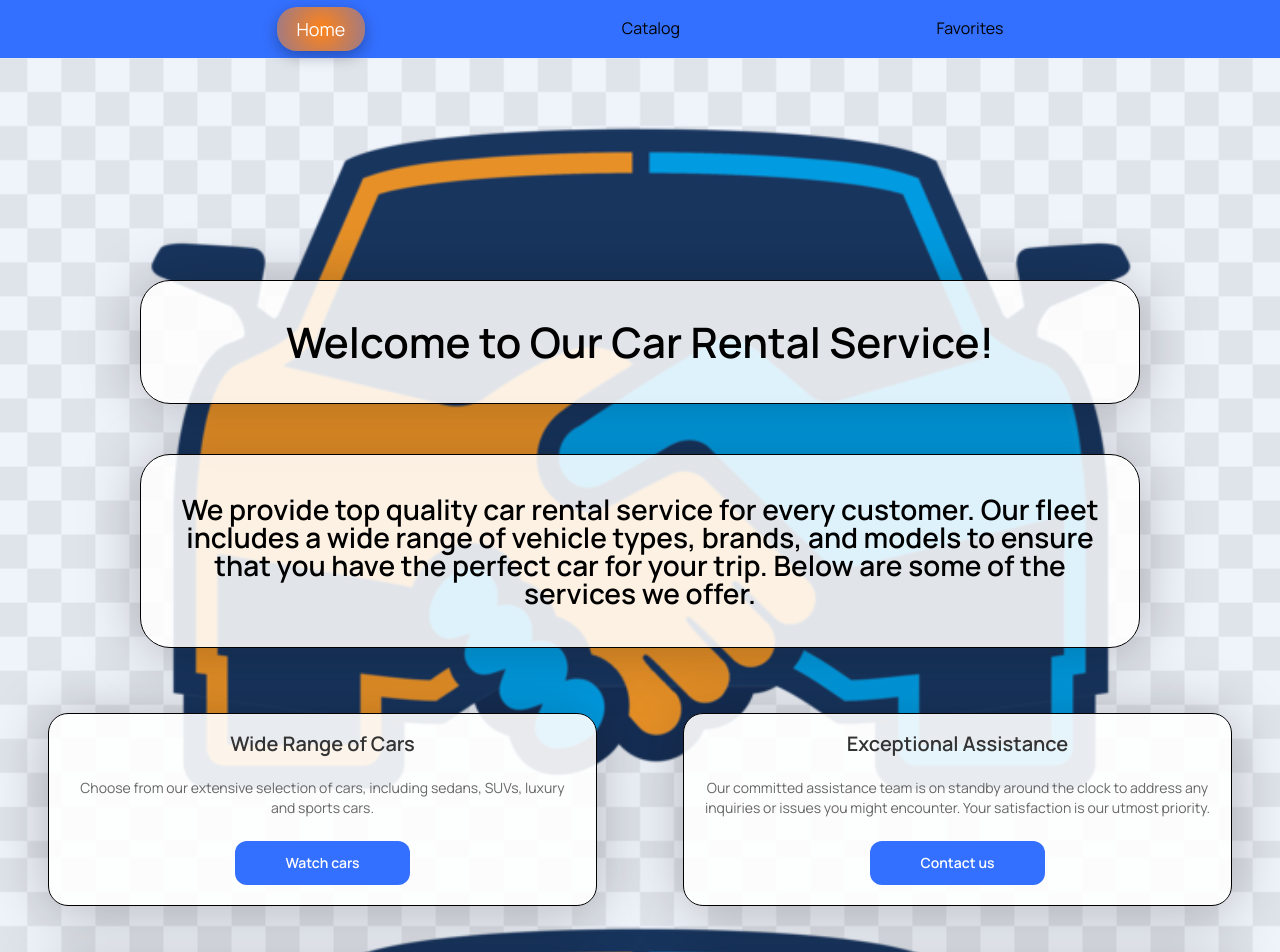
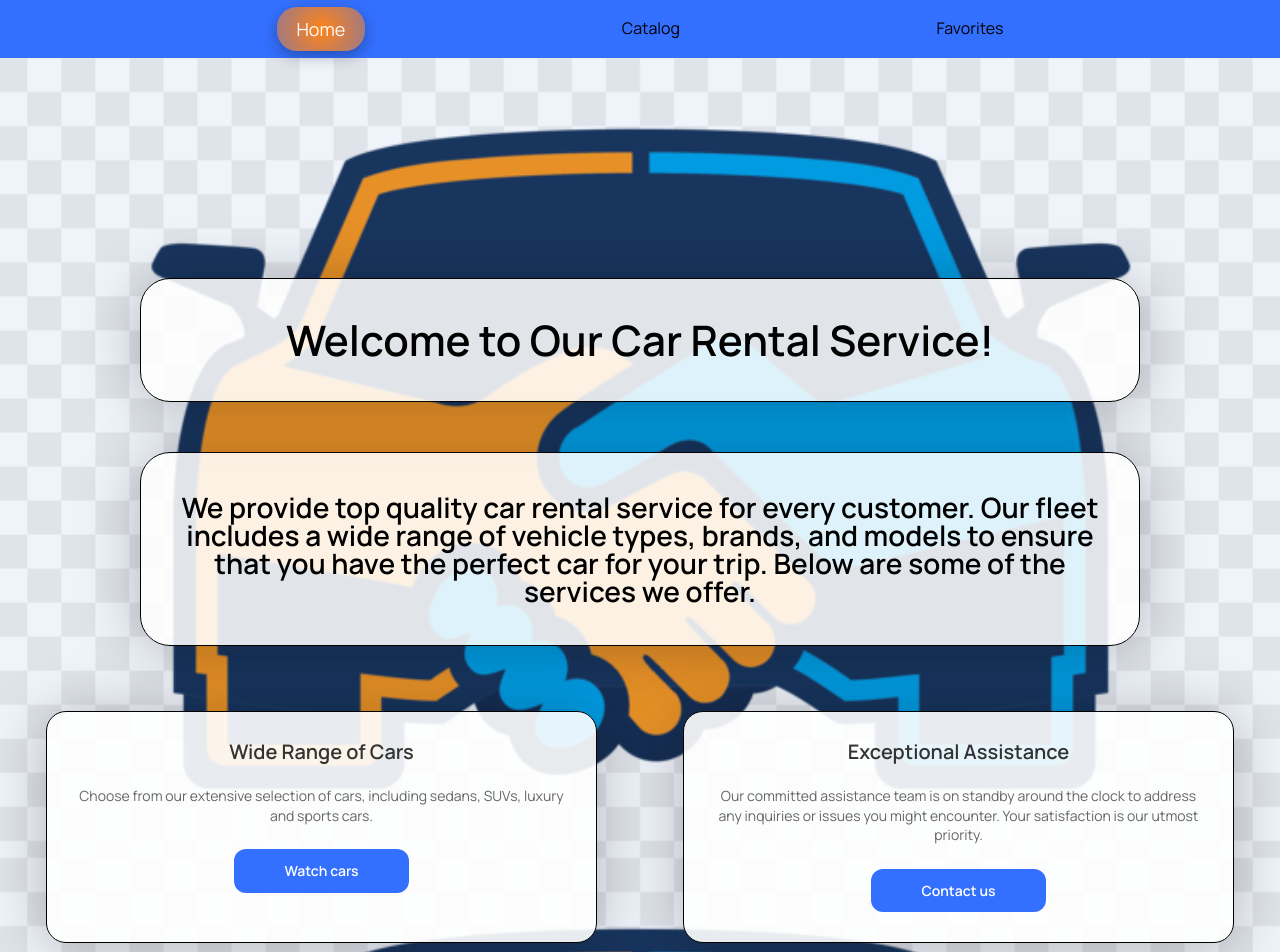
Before and after one commit to BerkovskiiAlex/car-rental, a React (Create React App) app: page / in a window 1280 px wide. Shown: the top 952 px of the page. Built offline with nearby package versions, Linux system fonts and the light colour scheme.

Commit message:
fix bug h1, restyled Home

```diff
--- a/src/components/Layout/Layout.styled.js
+++ b/src/components/Layout/Layout.styled.js
@@ -15,7 +15,7 @@ export const StyledNav = styled.nav`
 `;
 
 export const StyledUl = styled.ul`
-  max-width: 1440px;
+  max-width: 2560px;
   display: flex;
   justify-content: space-evenly;
 `;
--- a/src/pages/HomePage/Home.jsx
+++ b/src/pages/HomePage/Home.jsx
@@ -42,9 +42,7 @@ export const Home = () => {
             address any inquiries or issues you might encounter. Your
             satisfaction is our utmost priority.
           </StyledServiceDescription>
-          <StyledRentalCarLink href="tel:+380730000000">
-            Contact us
-          </StyledRentalCarLink>
+          <StyledHomeLink href="tel:+380730000000">Contact us</StyledHomeLink>
         </StyledService>
         <StyledService>
           <StyledServiceTitle>Flexible Rental Periods</StyledServiceTitle>
--- a/src/pages/HomePage/Home.styled.js
+++ b/src/pages/HomePage/Home.styled.js
@@ -4,8 +4,8 @@ import styled from "styled-components";
 import carRentalIcon from "../../data/car-rental.png";
 import { Link } from "react-router-dom";
 
-export const StyledContainer = styled.div`
-  max-width: 1440px;
+export const StyledContainer = styled.section`
+  max-width: 2560px;
   background-image: url(${carRentalIcon});
   background-size: cover;
   background-position: center;
@@ -16,7 +16,7 @@ export const StyledContainer = styled.div`
   flex-direction: column;
   background-attachment: fixed;
   margin-top: 58px;
-  padding: 30px;
+  padding: 28px;
 
   &:before {
     content: "";
@@ -29,9 +29,15 @@ export const StyledContainer = styled.div`
     background-color: #0f3eae10;
     z-index: 0;
   }
+  @media screen and (max-width: 1023px) {
+    padding: 24px;
+  }
+  @media screen and (max-width: 767px) {
+    font-size: 20px;
+  }
 `;
 
-export const StyledHeroDiv = styled.h1`
+export const StyledHeroDiv = styled.div`
   z-index: 1;
 `;
 
@@ -47,6 +53,15 @@ export const StyledHeroH1 = styled.h1`
   text-align: center;
   border: 1px solid black;
   box-shadow: 0px 4px 60px 0px rgba(0, 0, 0, 0.25);
+
+  @media screen and (max-width: 1023px) {
+    font-size: 38px;
+    padding: 30px;
+  }
+  @media screen and (max-width: 767px) {
+    font-size: 28px;
+    padding: 20px;
+  }
 `;
 
 export const StyledHeroP = styled.p`
@@ -61,6 +76,15 @@ export const StyledHeroP = styled.p`
   text-align: center;
   border: 1px solid black;
   box-shadow: 0px 4px 60px 0px rgba(0, 0, 0, 0.25);
+
+  @media screen and (max-width: 1023px) {
+    font-size: 24px;
+    padding: 30px;
+  }
+  @media screen and (max-width: 767px) {
+    font-size: 16px;
+    padding: 20px;
+  }
 `;
 
 export const StyledServicesList = styled.ul`
@@ -77,20 +101,31 @@ export const StyledServicesList = styled.ul`
 
 export const StyledService = styled.li`
   flex-basis: 45%;
-  padding: 20px;
+  padding: 30px;
   background-color: rgb(255 255 255 / 90%);
   border-radius: 20px;
   border: 1px solid black;
   margin: 15px 0;
-  width: 300px;
+  min-width: 240px;
   text-align: center;
   box-shadow: 0px 4px 60px 0px rgba(0, 0, 0, 0.25);
+
+  @media screen and (max-width: 767px) {
+    font-size: 12px;
+  }
 `;
 
 export const StyledServiceTitle = styled.h2`
   font-size: 20px;
   color: #333;
   font-weight: bold;
+
+  @media screen and (max-width: 1023px) {
+    font-size: 16px;
+  }
+  @media screen and (max-width: 767px) {
+    font-size: 14px;
+  }
 `;
 
 export const StyledServiceDescription = styled.p`
@@ -98,6 +133,12 @@ export const StyledServiceDescription = styled.p`
   color: #666;
   line-height: 1.4;
   margin-top: 24px;
+  @media screen and (max-width: 1023px) {
+    font-size: 12px;
+  }
+  @media screen and (max-width: 767px) {
+    font-size: 10px;
+  }
 `;
 
 export const StyledHomeLink = styled(Link)`
@@ -110,7 +151,7 @@ export const StyledHomeLink = styled(Link)`
   text-decoration: none;
   font-size: 14px;
   font-weight: 600;
-  line-height: 20px;
+  line-height: 1.4;
   border-radius: 12px;
   background: #3470ff;
   transition: background-color 0.2s;
@@ -120,4 +161,11 @@ export const StyledHomeLink = styled(Link)`
     text-decoration: none;
     color: #fff;
   }
+
+  @media screen and (max-width: 1023px) {
+    font-size: 12px;
+  }
+  @media screen and (max-width: 767px) {
+    font-size: 10px;
+  }
 `;
```
